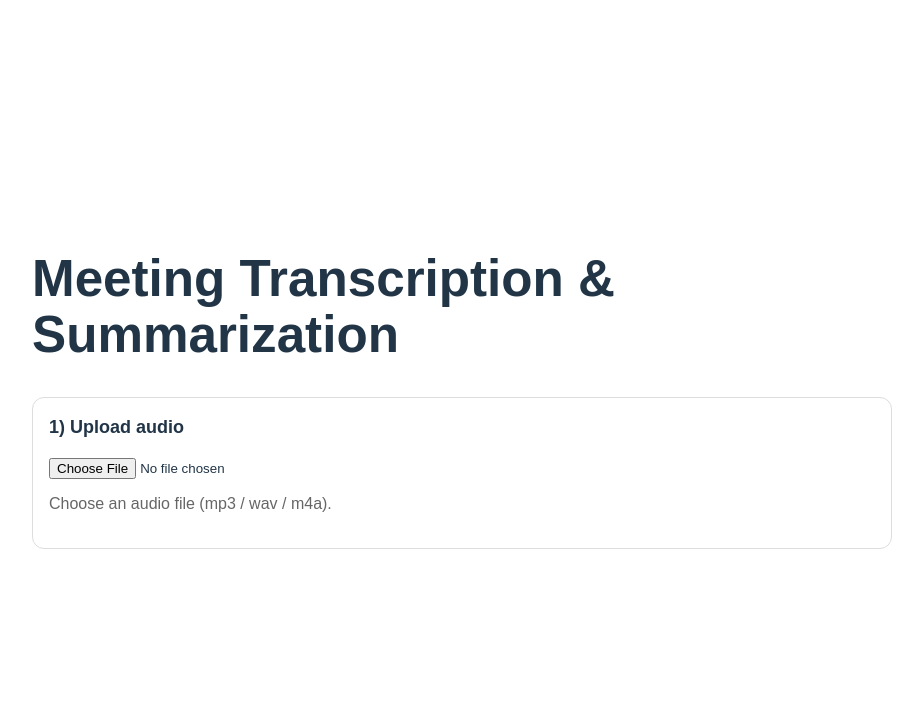
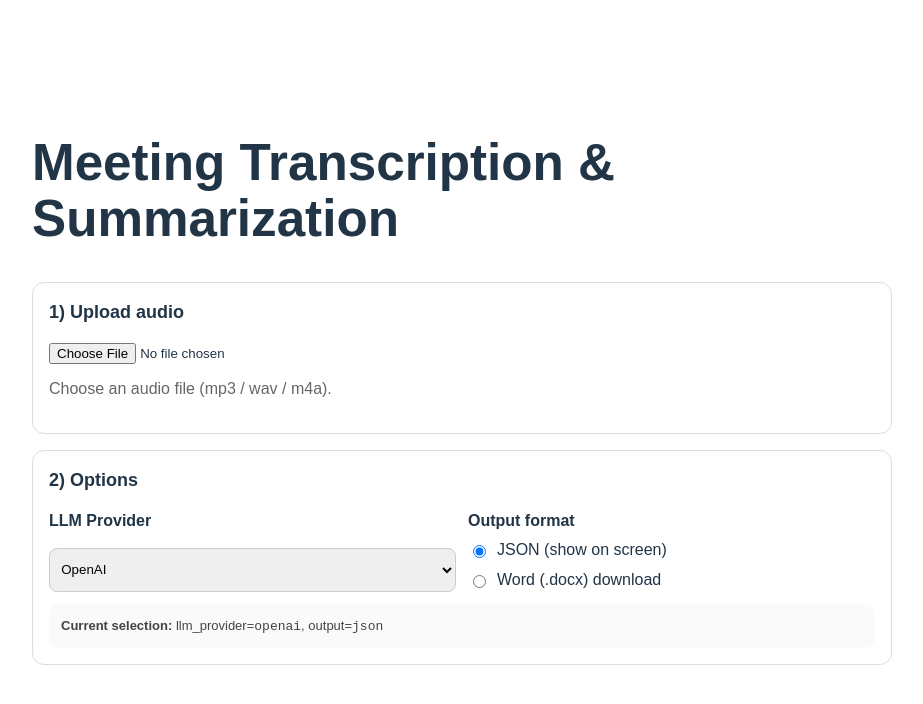
Before and after one commit to RachelB9913/meeting-notes-ai, a React app in the folder frontend/: page / in a window 1280 px wide. Shown: the top 704 px of the page, without its empty margins (0-923 px from the left). Built offline with nearby package versions, Linux system fonts and the light colour scheme; the HTML template or start-up script is replaced by a standard one.

Commit message:
feat(frontend): add provider and output selectors

```diff
--- a/frontend/src/App.jsx
+++ b/frontend/src/App.jsx
@@ -14,6 +14,8 @@ function formatBytes(bytes) {
 
 function App() {
   const [file, setFile] = useState(null);
+  const [llmProvider, setLlmProvider] = useState("openai");
+  const [outputFormat, setOutputFormat] = useState("json");
 
   const fileMeta = useMemo(() => {
     if (!file) return null;
@@ -70,6 +72,57 @@ function App() {
           </p>
         )}
       </div>
+
+      <div style={{ marginTop: "1rem", border: "1px solid #ddd", borderRadius: 12, padding: "1rem" }}>
+        <h2 style={{ marginTop: 0, fontSize: 18 }}>2) Options</h2>
+
+        <div style={{ display: "grid", gap: "0.75rem", gridTemplateColumns: "1fr 1fr" }}>
+          <label style={{ display: "grid", gap: "0.35rem" }}>
+            <span style={{ fontWeight: 600 }}>LLM Provider</span>
+            <select
+              value={llmProvider}
+              onChange={(e) => setLlmProvider(e.target.value)}
+              style={{ padding: "0.45rem", borderRadius: 8, border: "1px solid #ccc" }}
+            >
+              <option value="openai">OpenAI</option>
+              <option value="claude">Claude (Anthropic)</option>
+            </select>
+          </label>
+
+          <div style={{ display: "grid", gap: "0.35rem" }}>
+            <span style={{ fontWeight: 600 }}>Output format</span>
+
+            <label style={{ display: "flex", alignItems: "center", gap: "0.5rem" }}>
+              <input
+                type="radio"
+                name="output"
+                value="json"
+                checked={outputFormat === "json"}
+                onChange={(e) => setOutputFormat(e.target.value)}
+              />
+              JSON (show on screen)
+            </label>
+
+            <label style={{ display: "flex", alignItems: "center", gap: "0.5rem" }}>
+              <input
+                type="radio"
+                name="output"
+                value="docx"
+                checked={outputFormat === "docx"}
+                onChange={(e) => setOutputFormat(e.target.value)}
+              />
+              Word (.docx) download
+            </label>
+          </div>
+        </div>
+
+        <div style={{ marginTop: "0.75rem", padding: "0.75rem", background: "#fafafa", borderRadius: 10 }}>
+          <div style={{ fontSize: 13, color: "#444" }}>
+            <strong>Current selection:</strong>{" "}
+            llm_provider=<code>{llmProvider}</code>, output=<code>{outputFormat}</code>
+          </div>
+        </div>
+      </div>
     </div>
   );
 }
```
